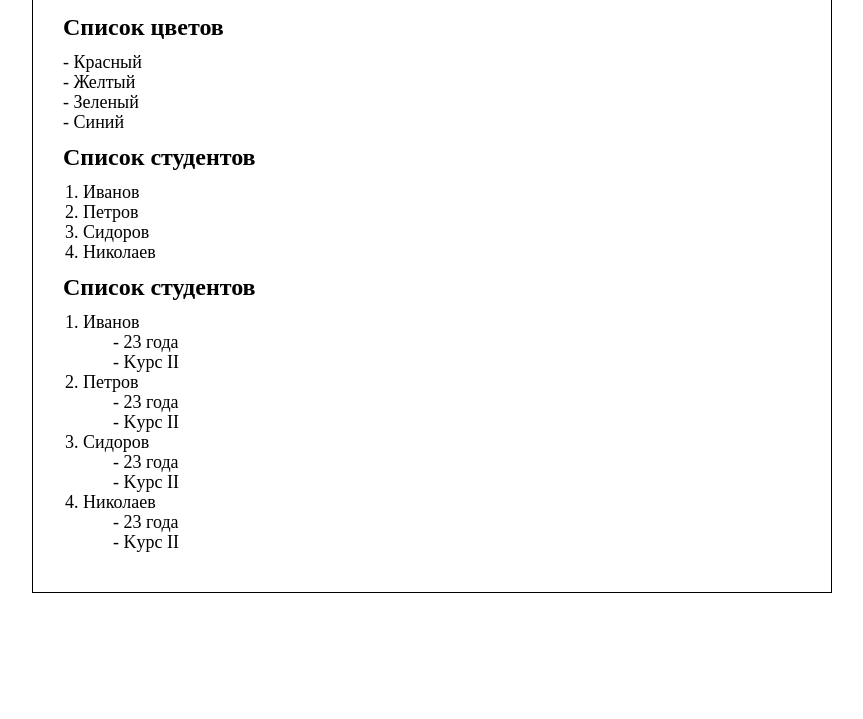
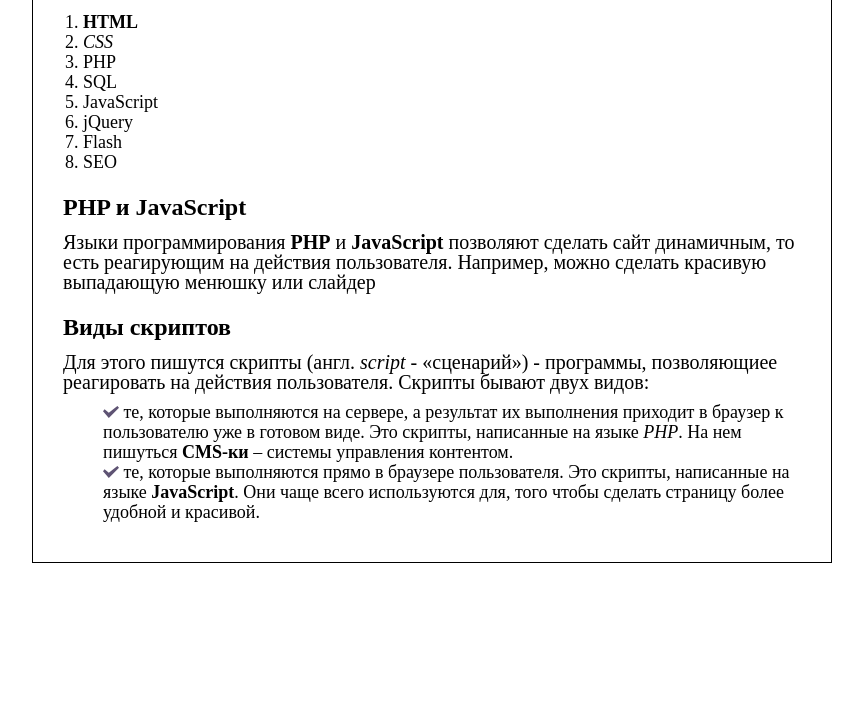
Before and after one commit to caravan4eg/bem, a plain HTML site: page index.html in a window 1280 px wide. Shown: the part 81-800 px from the top of the page, without its empty margins (208-1071 px from the left). Drawn offline with Linux system fonts and the light colour scheme.

Commit message:
some html-css cases added

```diff
--- a/index.html
+++ b/index.html
@@ -17,9 +17,9 @@
   <div class="content">
     <div class="container">
       <h1 class="title">
-        Списки
+        Что нужно знать, чтобы делать сайты
       </h1>
-      <div class="unordered-list">
+      <!-- <div class="unordered-list">
         <h2 class="unordered-list__title">Список цветов</h2>
         <ul class="unordered-list__content">
           <li>Красный</li>
@@ -27,37 +27,41 @@
           <li>Зеленый</li>
           <li>Синий</li>
         </ul>
-      </div>
+      </div> -->
       <div class="ordered-list">
-        <h2 class="ordered-list__title">
-          Список студентов
-        </h2>
+
         <ol class="ordered-list__content">
-          <li>Иванов</li>
-          <li>Петров</li>
-          <li>Сидоров</li>
-          <li>Николаев</li>
+          <li><span class='text-bold'>HTML</span></li>
+          <li><span class='text-italic'>CSS</span></li>
+          <li>PHP</li>
+          <li>SQL</li>
+          <li>JavaScript</li>
+          <li>jQuery</li>
+          <li>Flash</li>
+          <li>SEO</li>
         </ol>
       </div>
-      <div class="ordered-list">
-        <h2 class="ordered-list__title">
-          Список студентов
-        </h2>
-        <ol class="ordered-list__content">
-          <li>Иванов</li>
-            <p>23 года</p>
-            <p>Kурс II</p>
-          <li>Петров</li>
-            <p>23 года</p>
-            <p>Kурс II</p>
-          <li>Сидоров</li>
-            <p>23 года</p>
-            <p>Kурс II</p>
-          <li>Николаев</li>
-            <p>23 года</p>
-            <p>Kурс II</p>
-        </ol>
-      </div>
+
+      <h2 class="subtitle">
+        PHP и JavaScript
+      </h2>
+      <p class="text">
+        Языки программирования <span class='text-bold'>PHP</span> и <span class='text-bold'>JavaScript</span> позволяют сделать сайт динамичным, то есть реагирующим на действия пользователя. Например, можно сделать красивую выпадающую менюшку или слайдер
+      </p>
+      <h2 class="subtitle">
+        Виды скриптов
+      </h2>
+      <p class="text">
+        Для этого пишутся скрипты (англ. <span class='text-italic'>script</span> - «сценарий») - программы, позволяющиее реагировать на действия пользователя. Скрипты бывают двух видов:
+      </p>
+
+<div class='unordered-list'>
+        <ul class="unordered-list__content">
+          <li>те, которые выполняются на сервере, а результат их выполнения приходит в браузер к пользователю уже в готовом виде. Это скрипты, написанные на языке <span class='text-italic'>PHP</span>. На нем пишуться <span class='text-bold'>CMS-ки</span> – системы управления контентом.</li>
+          <li>те, которые выполняются прямо в браузере пользователя. Это скрипты, написанные на языке <span class='text-bold'>JavaScript</span>. Они чаще всего используются для, того чтобы сделать страницу более удобной и красивой.</li>
+        </ul>
+</div>
+
     </div>
   </div>
 
--- a/scss/style.scss
+++ b/scss/style.scss
@@ -1,5 +1,4 @@
 @import "nullstyle.scss";
-
 
 .content {
     font-family: "Times New Roman", Times, Baskerville, Georgia, serif;
@@ -17,7 +16,6 @@
     margin-bottom: 30px;
 }
 .unordered-list {
-
     /* .list__title */
 
     &__title {
@@ -25,7 +23,6 @@
         line-height: 30px;
         font-weight: bold;
         margin-bottom: 10px;
-
     }
 
     /* .list__content */
@@ -33,17 +30,19 @@
     &__content {
         font-size: 18px;
         margin-bottom: 10px;
+        padding-left: 20px;
+
         line-height: 20px;
-            & li::before{
-                content: '- ';
+        & li{
+            padding-left: 20px;
+        }
+        & li::before {
+            content: url(/img/icons/li.svg) ' ';
+        }
     }
 }
 
-
-}
-
 .ordered-list {
-
     /* .list__title */
 
     &__title {
@@ -51,7 +50,6 @@
         line-height: 30px;
         font-weight: bold;
         margin-bottom: 10px;
-
     }
 
     /* .list__content */
@@ -61,11 +59,30 @@
         margin-bottom: 10px;
         line-height: 20px;
         padding-left: 20px;
-        & p::before{
-            content: '- ';
+        & p::before {
+            content: "- ";
             padding-left: 30px;
-
+        }
+    }
 }
 
+.text-italic {
+    font-style: italic;
 }
+.text-bold {
+    font-weight: bold;
 }
+
+.subtitle {
+    font-size: 24px;
+    font-weight: bold;
+    margin-bottom: 10px;
+    margin-top: 20px;
+    line-height: 30px;
+}
+
+.text {
+    font-size: 20px;
+    margin-bottom: 10px;
+    line-height: 20px;
+}
```
Also changed, not shown: css/style.css, info.txt. Lines whose indentation alone changed are shown as unchanged.
